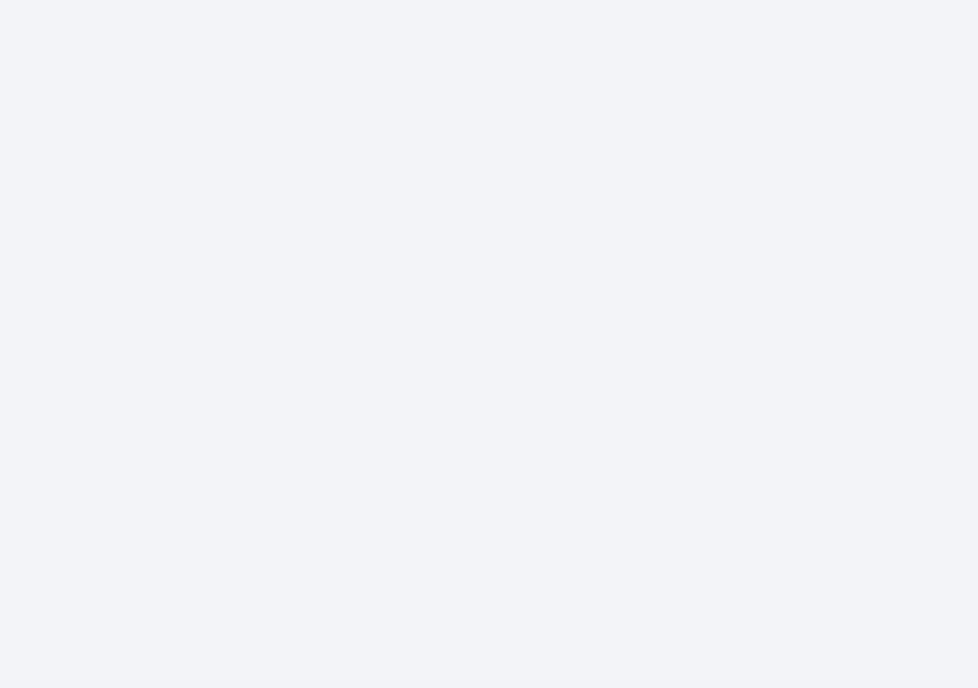
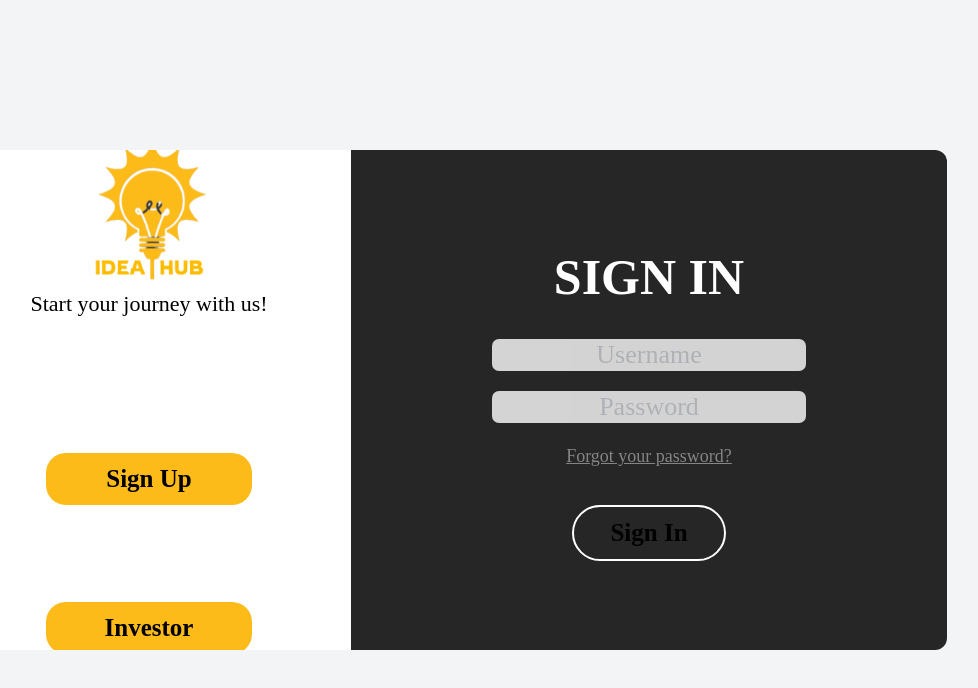
Before and after one commit to ideahub-2025/ideahub, a React (Vite) app in the folder Frontend/: page / in a window 1280 px wide. Before the commit this address had no page. Shown: the top 688 px of the page, without its empty margins (193-1171 px from the left). Built offline with nearby package versions, Linux system fonts and the light colour scheme; a web font is replaced by a local one.

Commit message:
format updated

```diff
--- a/Frontend/src/App.jsx
+++ b/Frontend/src/App.jsx
@@ -1,13 +1,17 @@
 import { BrowserRouter as Router, Routes, Route } from "react-router-dom";
-import AuthPage from "./pages/SignIn";  // Ensure correct path
-import RegistPage from "./pages/Registration";  // Ensure correct path
+import AuthPage from "./pages/SignIn";
+import RegistPage from "./pages/Registration";
+import Test from "./pages/Test";
+import Another from "./pages/Another";
 
 export default function AppRoutes() {
   return (
     <Router>
       <Routes>
-        <Route path="/signin" element={<AuthPage />} />
+        <Route index element={<AuthPage />} />
         <Route path="/register" element={<RegistPage />} />
+        <Route path="/test" element={<Test />} />
+        <Route path="/another" element={<Another />} />
       </Routes>
     </Router>
   );
--- a/Frontend/src/Route.jsx
+++ /dev/null
@@ -1,14 +0,0 @@
-import { BrowserRouter as Router, Routes, Route } from "react-router-dom";
-import AuthPage from "./pages/SignIn";  // Ensure correct path
-import RegistPage from "./pages/Registration";  // Ensure correct path
-
-export default function AppRoutes() {
-  return (
-    <Router>
-      <Routes>
-        <Route path="/signin" element={<AuthPage />} />
-        <Route path="/register" element={<RegistPage />} />
-      </Routes>
-    </Router>
-  );
-}
--- a/Frontend/src/main.jsx
+++ b/Frontend/src/main.jsx
@@ -1,6 +1,6 @@
 import React from "react";
 import ReactDOM from "react-dom/client";
-import AppRoutes from "./Route";  // Import the AppRoutes component
+import AppRoutes from "./App";  // Import the AppRoutes component
 import "./index.css"; // Optional: Your styles
 
 ReactDOM.createRoot(document.getElementById("root")).render(
--- /dev/null
+++ b/Frontend/src/pages/Another.jsx
@@ -0,0 +1,9 @@
+import React from "react";
+
+export default function Another() {
+    return (
+        <div>
+        <h1>Another Page</h1>
+        </div>
+    );
+};
--- a/Frontend/src/pages/Registration.jsx
+++ b/Frontend/src/pages/Registration.jsx
@@ -1,8 +1,7 @@
 import React, { useState } from 'react';
 import { useNavigate } from "react-router-dom";
 import logo from "../assets/logo.png";
-import '../App.css'; // Assuming you have the CSS file in the same directory
-
+import '../App.css';
 export default function RegistPage() {
   const navigate = useNavigate();
   const goToSignin = () => {
--- a/Frontend/src/pages/SignIn.jsx
+++ b/Frontend/src/pages/SignIn.jsx
@@ -1,49 +1,45 @@
 import React, { useState } from 'react';
 import { useNavigate } from "react-router-dom";
 import logo from "../assets/logo.png";
-import '../App.css'; // Assuming you have the CSS file in the same directory
+import '../App.css';
 
 export default function AuthPage() {
   const navigate = useNavigate();
   const goToRegister = () => {
     navigate("/register"); // Navigate to registration page
   };
+  const goToInvestor = () => {
+    navigate("/test"); // Navigate to test page
+  };
 
-
-  /*validation part*/
   const [username, setUsername] = useState("");
   const [password, setPassword] = useState("");
-  const [error, setError] = useState(""); // Error stat
+  const [error, setError] = useState("");
 
   const handleSignIn = () => {
-    // Check if fields are empty
     if (username.trim() === "" || password.trim() === "") {
       setError("Both Username and Password are required!");
       return;
     }
 
-    setError(""); // Clear error if inputs are valid
+    setError("");
     console.log("Sign-in successful with:", { username, password });
     // Add authentication logic here (API call, etc.)
   };
-
 
   return (
     <div className="page-container">
       <div className="auth-container">
         <div className="auth-card">
-          {/* Left Section - Signup */}
           <div className="auth-left">
             <img src={logo} alt="Idea Hub Logo" className="auth-logo" />
             <h2 className="auth-title">Start your journey with us!</h2>
             <button className="auth-btn-yellow" onClick={goToRegister}>Sign Up</button>
+            <button className="auth-btn-yellow" onClick={goToInvestor}>Investor</button>
           </div>
-
-          {/* Right Section - Login */}
           <div className="auth-right">
             <h2 className="auth-signin-title">SIGN IN</h2>
-            {error && <p className="auth-error">{error}</p>} {/* Error message */}
-
+            {error && <p className="auth-error">{error}</p>}
             <input
               type="text"
               placeholder="Username"
@@ -52,7 +48,6 @@ export default function AuthPage() {
               onChange={(e) => setUsername(e.target.value)}
               required
             />
-
             <input
               type="password"
               placeholder="Password"
@@ -61,10 +56,7 @@ export default function AuthPage() {
               onChange={(e) => setPassword(e.target.value)}
               required
             />
-
-
             <a href="#" className="auth-forgot">Forgot your password?</a>
-
             <button className="auth-btn auth-btn-white" onClick={handleSignIn}>Sign In</button>
           </div>
         </div>
--- /dev/null
+++ b/Frontend/src/pages/Test.jsx
@@ -0,0 +1,9 @@
+import React from 'react';
+
+export default function Test() {
+    return (
+        <div>
+            <h1>Hello World!</h1>
+        </div>
+    );
+}
```
